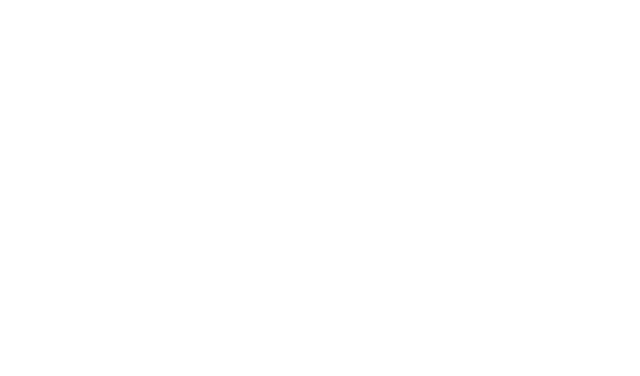
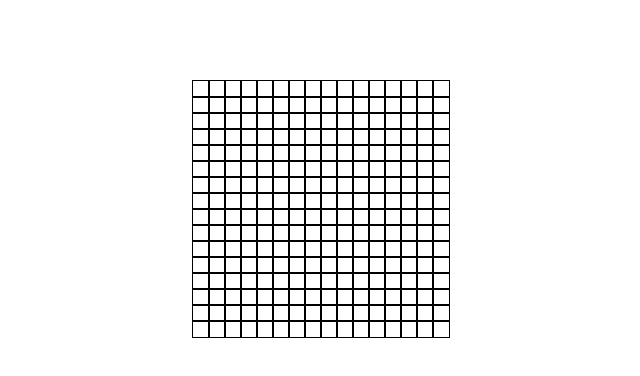
Before and after one commit to ehwus/etch-a-sketch, a plain HTML site: page index.html in a window 1280 px wide. Shown: the whole page, without its empty margins (320-960 px from the left). Drawn offline with Linux system fonts and the light colour scheme.

Commit message:
built grid and added styling

```diff
--- a/index.html
+++ b/index.html
@@ -8,6 +8,8 @@
     <link rel="stylesheet" href="style.css">
 </head>
 <body>
-
+    <div class="container">
+        <div class="grid"></div>
+    </div>
 </body>
 </html>
--- a/main.js
+++ b/main.js
@@ -0,0 +1,7 @@
+// build the grid
+for (let i = 0; i < 256; i++) {
+    console.log(i)
+    let square = document.createElement('div');
+    square.className = "square";
+    document.getElementsByClassName('grid')[0].appendChild(square);
+}
--- a/style.css
+++ b/style.css
@@ -0,0 +1,17 @@
+.grid {
+    margin-top: 5em;
+    display: grid;
+    grid-template-columns: repeat(16, 1em);
+    grid-template-rows: repeat(16, 1em);
+    justify-content: center;
+}
+
+.square {
+    height: 1em;
+    width: 1em;
+    border: thin solid black;
+}
+
+.square:hover {
+    background: gray;
+}
```
